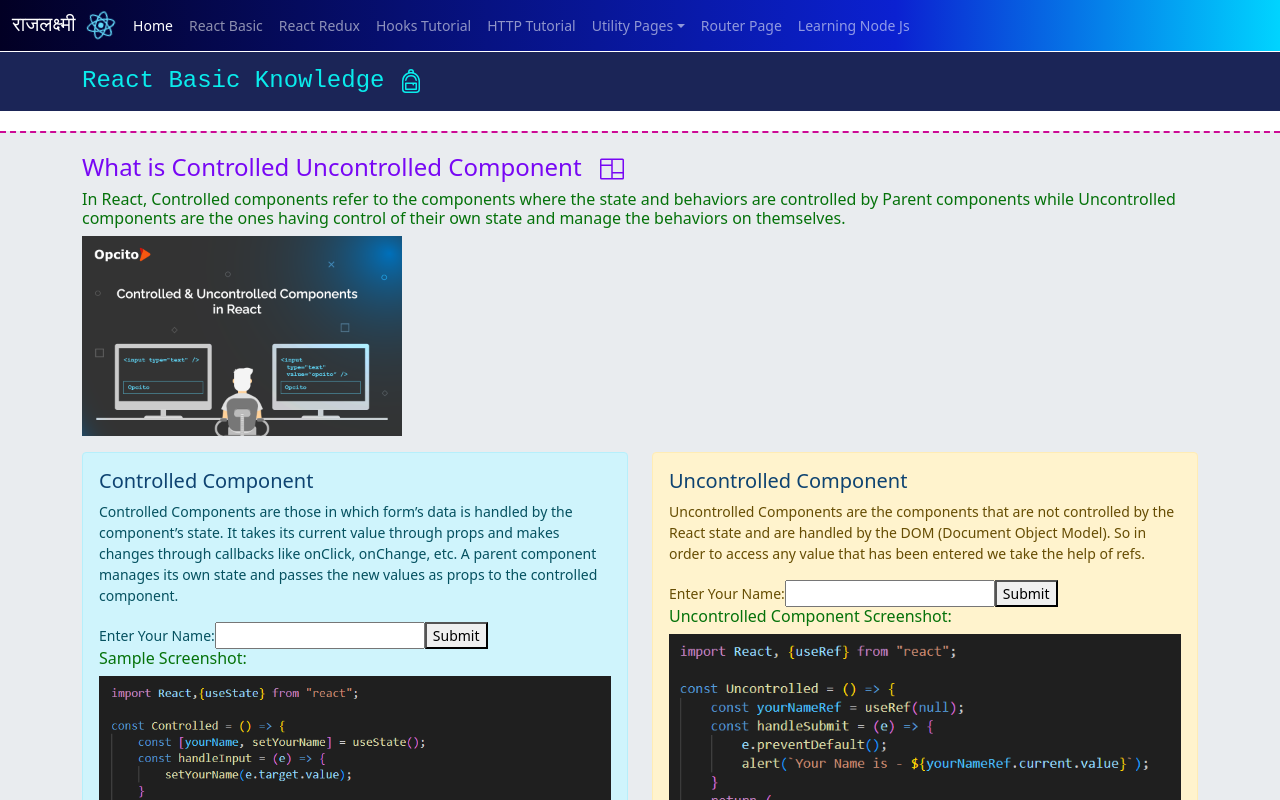
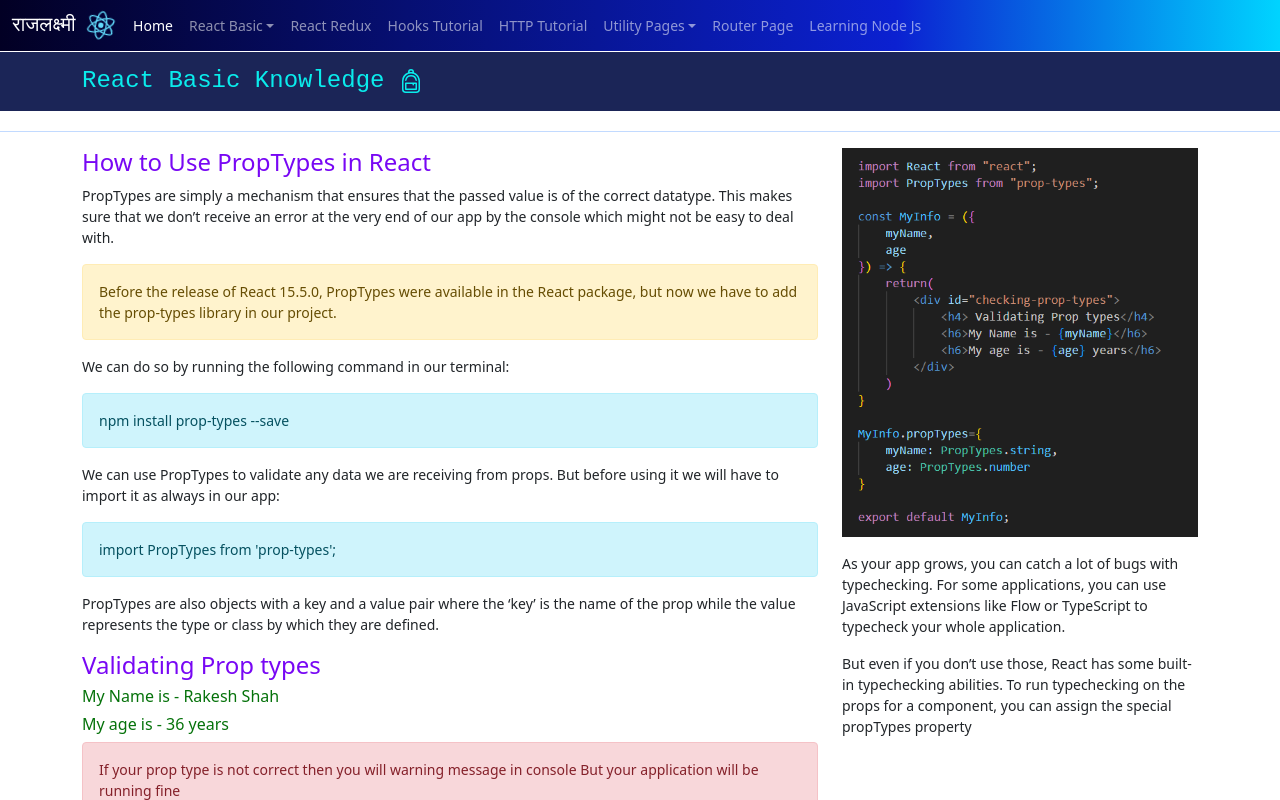
Before and after one commit to rakesh4288/Raj-Lakshmi-React, a React (Create React App) app: page /basic-info-of-react in a window 1280 px wide. Shown: the top 800 px of the page. Built offline with nearby package versions, Linux system fonts and the light colour scheme.

Commit message:
feat(newPage): created new page for controlled

```diff
--- a/src/App.js
+++ b/src/App.js
@@ -21,6 +21,7 @@ import UseReducerInfo from './Components/UseReducerInfo';
 import ReactRouterPage from './Pages/ReactRouterPage';
 import LearningNode from './Pages/LearningNode';
 import ReactBasicInfo from './Pages/ReactBasicInfo';
+import ControlledUncontrolledMain from './Pages/ControlledUncontrolledMain';
 
 
 function App() {
@@ -36,6 +37,7 @@ function App() {
             <Route index Component={HomePage} />
             <Route path="/home" exact Component={HomePage} />
             <Route path="basic-info-of-react" exact Component={ReactBasicInfo}/>
+            <Route path="/react-controlled-uncontrolled-component" exact Component={ControlledUncontrolledMain}/>
             <Route path="/react-redux-tutorial" exact Component={ReactReduxPage} />
             <Route path="/react-hook-tutorial/" Component={ReactHookPage}>
               <Route path="use-state-page" Component={UseStateInfo} />
--- a/src/Components/SiteHeader/SiteHeader.js
+++ b/src/Components/SiteHeader/SiteHeader.js
@@ -2,6 +2,7 @@ import React from 'react';
 import { Link } from 'react-router-dom';
 import logo from '../../Assets/logo.svg';
 import './SiteHeader.css';
+import * as Icon from 'react-bootstrap-icons';
 const SiteHeader = () => {
     return(
         <div id='site-header'>
@@ -20,8 +21,26 @@ const SiteHeader = () => {
                             <Link className="nav-link active" aria-current="page" to="/home">Home</Link>
                         </li>
 
-                        <li className="nav-item">
+                        {/* <li className="nav-item">
                             <Link className="nav-link" aria-current="page" to="/basic-info-of-react">React Basic</Link>
+                        </li> */}
+
+                        <li className="nav-item dropdown">
+                            <Link className="nav-link dropdown-toggle" href="#" role="button" data-bs-toggle="dropdown" aria-expanded="false">
+                            React Basic
+                            </Link>
+                            <ul className="dropdown-menu">
+                            <li>
+                                <Link className="dropdown-item" to="/basic-info-of-react">
+                                    <Icon.ArrowRight /> React Basic Landing Page
+                                </Link>
+                            </li>
+                            <li>
+                                <Link className="dropdown-item" to="/react-controlled-uncontrolled-component">
+                                    <Icon.ArrowRight /> Controlled and Uncontrolled Component
+                                </Link>
+                            </li>
+                            </ul>
                         </li>
 
                         <li className="nav-item">
--- /dev/null
+++ b/src/Pages/ControlledUncontrolledMain.jsx
@@ -0,0 +1,80 @@
+import React from "react";
+import * as Icon from 'react-bootstrap-icons';
+import AppImages from "../Assets";
+import Controlled from '../Components/Controlled';
+import Uncontrolled from '../Components/Uncontrolled';
+const ControlledUncontrolledMain = () => {
+    return (
+        <div id='controlled-uncontrolled-component'>
+            <section className="pageHeader">
+                <div className="container">
+                    <div className="row">
+                        <div className="col-md-12">
+                            <h4 className="pageHeading">
+                                What is Controlled Uncontrolled Component  <Icon.Backpack />
+                            </h4>
+                        </div>
+                    </div>
+                </div>
+            </section>
+
+            <section className="grayBgWithPinkBorder">
+                <div className="container">
+                    <div className="row">
+                        <div className="col-md-12">
+                           <h6> In React, Controlled components refer to the components where the state and behaviors are controlled by Parent components while Uncontrolled components are the ones having control of their own state and manage the behaviors on themselves.</h6>
+
+                           <div className="row">
+                                <br/>
+                                <div className="col-md-6">
+                                    <p>
+                                        <img src={AppImages.ControlledUncontrolledImg} alt="ControlledUncontrolledImg" className="img-fluid" />
+                                    </p>
+                                </div>
+
+                                <div className="col-md-6">
+                                    <iframe width="100%" height="315" src="https://www.youtube.com/embed/rpdhFx9bnW8?si=_JZwKu7W59th--rT" title="YouTube video player" frameBorder="0" allow="accelerometer; autoplay; clipboard-write; encrypted-media; gyroscope; picture-in-picture; web-share" referrerPolicy="strict-origin-when-cross-origin" allowFullScreen></iframe>
+                                </div>
+                                <br/>
+                           </div>
+                        </div>
+                    </div>
+
+                    <div className="row">
+                        <div className="col-md-6">
+                            <div className="alert alert-info">
+                                <h5>Controlled Component</h5>
+                                <p>
+                                    Controlled Components are those in which form’s data is handled by the component’s state. It takes its current value through props and makes changes through callbacks like onClick, onChange, etc. A parent component manages its own state and passes the new values as props to the controlled component.
+                                </p>
+
+                                <Controlled/>
+
+                                <div>
+                                    <h6>Sample Screenshot:</h6>
+                                    <img src={AppImages.ControlledImg} alt="ControlledImg" className="img-fluid" />
+                                </div>
+                            </div>
+                        </div>
+
+                        <div className="col-md-6">
+                            <div className="alert alert-warning">
+                                <h5>Uncontrolled Component</h5>
+                                <p>
+                                    Uncontrolled Components are the components that are not controlled by the React state and are handled by the DOM (Document Object Model). So in order to access any value that has been entered we take the help of refs.
+                                </p>
+                                <Uncontrolled/>
+                                <div>
+                                    <h6>Uncontrolled Component Screenshot:</h6>
+                                    <img src={AppImages.UncontrolledImg} alt="UncontrolledImg" className="img-fluid" />
+                                </div>
+                            </div>
+                        </div>
+                    </div>
+                </div>
+            </section>
+        </div>
+    )
+}
+
+export default ControlledUncontrolledMain;
--- a/src/Pages/ReactBasicInfo.jsx
+++ b/src/Pages/ReactBasicInfo.jsx
@@ -2,8 +2,6 @@ import React from "react";
 import MyInfo from "../Components/MyInfo";
 import AppImages from "../Assets";
 import * as Icon from 'react-bootstrap-icons';
-import Controlled from "../Components/Controlled";
-import Uncontrolled from '../Components/Uncontrolled';
 
 
 const ReactBasicInfo = () => {
@@ -21,55 +19,6 @@ const ReactBasicInfo = () => {
                 </div>
             </section>
 
-            <section id='controlled-uncontrolled-component' className="grayBgWithPinkBorder">
-                <div className="container">
-                    <div className="row">
-                        <div className="col-md-12">
-                            <h4>
-                                What is Controlled Uncontrolled Component
-                                &nbsp; <Icon.Columns/>
-                            </h4>
-                           <h6> In React, Controlled components refer to the components where the state and behaviors are controlled by Parent components while Uncontrolled components are the ones having control of their own state and manage the behaviors on themselves.</h6>
-
-                           <p>
-                                <img src={AppImages.ControlledUncontrolledImg} alt="ControlledUncontrolledImg"  height="200px" />
-                           </p>
-                        </div>
-                    </div>
-
-                    <div className="row">
-                        <div className="col-md-6">
-                            <div className="alert alert-info">
-                                <h5>Controlled Component</h5>
-                                <p>
-                                    Controlled Components are those in which form’s data is handled by the component’s state. It takes its current value through props and makes changes through callbacks like onClick, onChange, etc. A parent component manages its own state and passes the new values as props to the controlled component.
-                                </p>
-
-                                <Controlled/>
-
-                                <div>
-                                    <h6>Sample Screenshot:</h6>
-                                    <img src={AppImages.ControlledImg} alt="ControlledImg" className="img-fluid" />
-                                </div>
-                            </div>
-                        </div>
-
-                        <div className="col-md-6">
-                            <div className="alert alert-warning">
-                                <h5>Uncontrolled Component</h5>
-                                <p>
-                                    Uncontrolled Components are the components that are not controlled by the React state and are handled by the DOM (Document Object Model). So in order to access any value that has been entered we take the help of refs.
-                                </p>
-                                <Uncontrolled/>
-                                <div>
-                                    <h6>Uncontrolled Component Screenshot:</h6>
-                                    <img src={AppImages.UncontrolledImg} alt="UncontrolledImg" className="img-fluid" />
-                                </div>
-                            </div>
-                        </div>
-                    </div>
-                </div>
-            </section>
 
             <hr className="bg-primary"/>
 
--- a/src/Pages/ReactHttpPage.jsx
+++ b/src/Pages/ReactHttpPage.jsx
@@ -1,4 +1,4 @@
-import React, { useEffect, useState } from "react";
+import React from "react";
 import * as Icon from 'react-bootstrap-icons';
 import AppImages from "../Assets";
 import DummyUsers from '../Components/DummyUsers';
@@ -37,10 +37,13 @@ const ReactHttpPage = () => {
                 </div>
             </section>
 
-            <section className="whiteBgWithVioletBorder">
+            <section className="grayBgWithPinkBorder">
                 <div className="container">
                     <div className="row">
-                        <div className="col-md-12">
+                        <div className="col-md-4">
+                            Form
+                        </div>
+                        <div className="col-md-8">
                             <h4>Using Custom Hook: </h4>
                             {isLoading && (
                                 <div className="d-flex justify-content-center">
```
